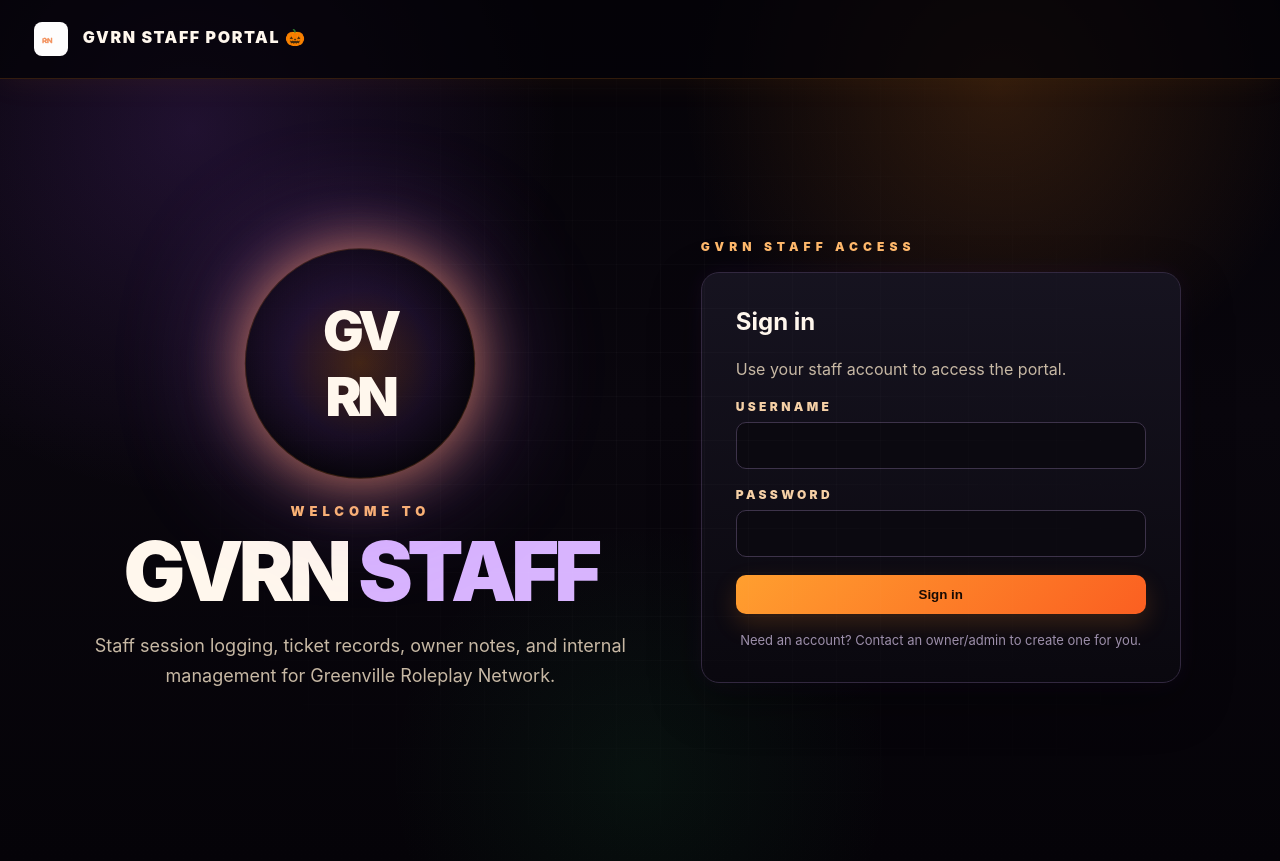
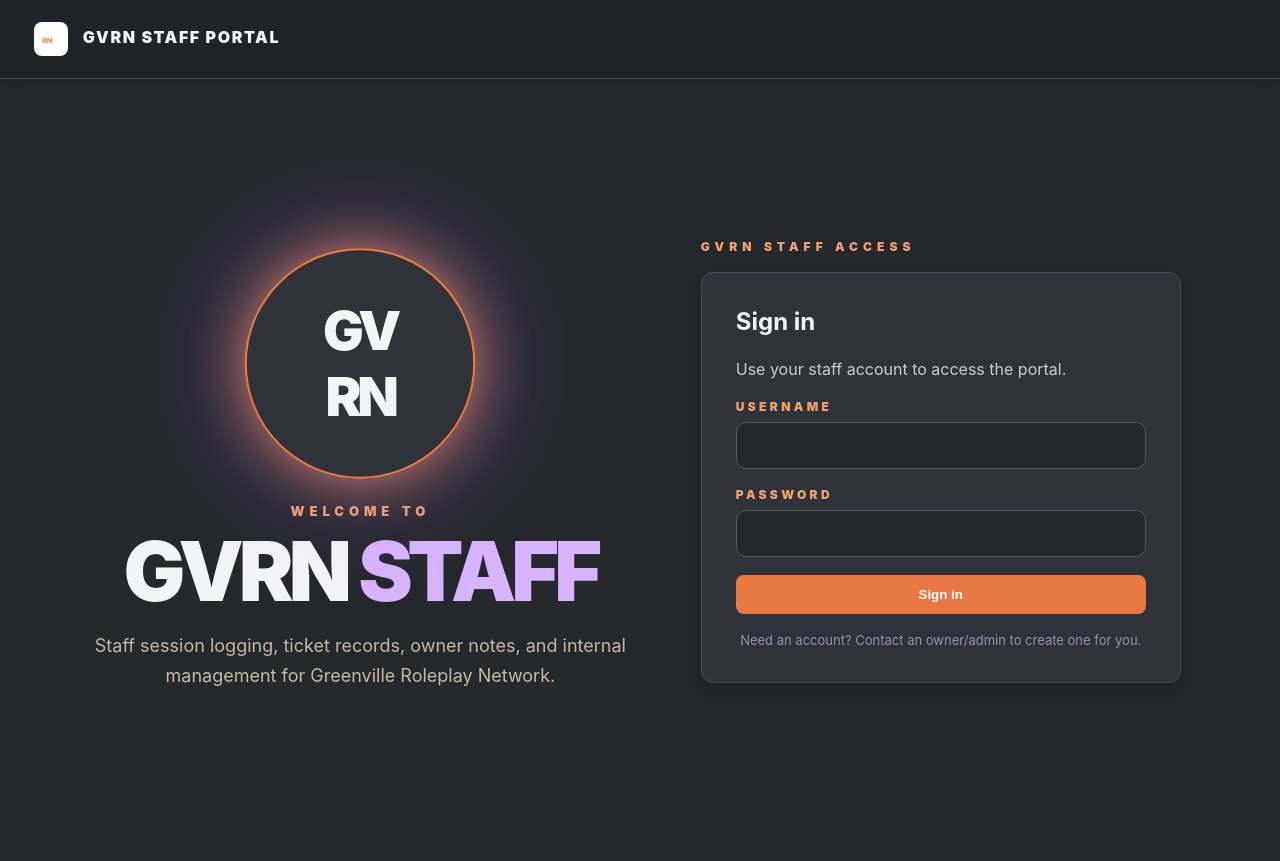
Before and after one commit to mishalshafee-ux/GVRN-Assistance, a Flask app: page / in a window 1280 px wide. Run offline with Flask 3, Linux system fonts and the light colour scheme.

Commit message:
Apply clean GVRN gray theme

```diff
--- a/gvrn-session-site/templates/base.html
+++ b/gvrn-session-site/templates/base.html
@@ -492,6 +492,128 @@ pre {
     filter: drop-shadow(0 0 30px rgba(245, 147, 95, 0.45));
 }
 
+
+/* GVRN GRAY THEME */
+
+:root {
+    --bg: #25282d;
+    --panel: #30343a;
+    --panel-soft: #383d44;
+    --border: #4b525b;
+    --text: #f3f4f6;
+    --muted: #c4c8ce;
+    --muted-2: #9299a3;
+    --accent: #f28b52;
+    --accent-2: #b98cff;
+    --accent-3: #43b581;
+    --danger: #ed4245;
+    --glow: rgba(242, 139, 82, 0.18);
+}
+
+body {
+    background: #25282d;
+    color: var(--text);
+    animation: none;
+}
+
+body::before {
+    display: none;
+}
+
+header {
+    background: #202328;
+    border-bottom: 1px solid #454b54;
+    box-shadow: 0 2px 12px rgba(0, 0, 0, 0.22);
+    backdrop-filter: none;
+}
+
+header::after {
+    content: none;
+}
+
+.card {
+    background: #30343a;
+    border: 1px solid #484f58;
+    border-radius: 12px;
+    box-shadow: 0 8px 24px rgba(0, 0, 0, 0.2);
+}
+
+.card:hover {
+    border-color: #69727d;
+    box-shadow: 0 10px 28px rgba(0, 0, 0, 0.25);
+}
+
+p {
+    color: #c9cdd2;
+}
+
+label,
+.portal-label,
+.brand-kicker {
+    color: #f2a06f;
+}
+
+input,
+textarea,
+select {
+    background: #24272c;
+    border-color: #515963;
+    color: #f3f4f6;
+}
+
+input:focus,
+textarea:focus,
+select:focus {
+    border-color: var(--accent);
+    box-shadow: 0 0 0 3px rgba(242, 139, 82, 0.16);
+}
+
+button,
+.btn {
+    background: #e87945;
+    color: #ffffff;
+    border-radius: 8px;
+    box-shadow: none;
+}
+
+button:hover,
+.btn:hover {
+    background: #f28b52;
+    box-shadow: 0 5px 14px rgba(242, 139, 82, 0.2);
+}
+
+.btn-secondary {
+    background: #454b53;
+    border-color: #5a626d;
+    color: #f3f4f6;
+}
+
+.flash {
+    background: #492f32;
+    border-color: #a95358;
+    color: #ffd7d9;
+}
+
+pre {
+    background: #202328;
+    border-color: #484f58;
+}
+
+.brand-mark {
+    background: #30343a;
+    border: 2px solid #e87945;
+    box-shadow: 0 0 35px rgba(242, 139, 82, 0.16);
+    animation: none;
+}
+
+.brand-title {
+    color: #f3f4f6;
+}
+
+small {
+    color: #9da4ad;
+}
+
 </style>
 </head>
 <body>
```
